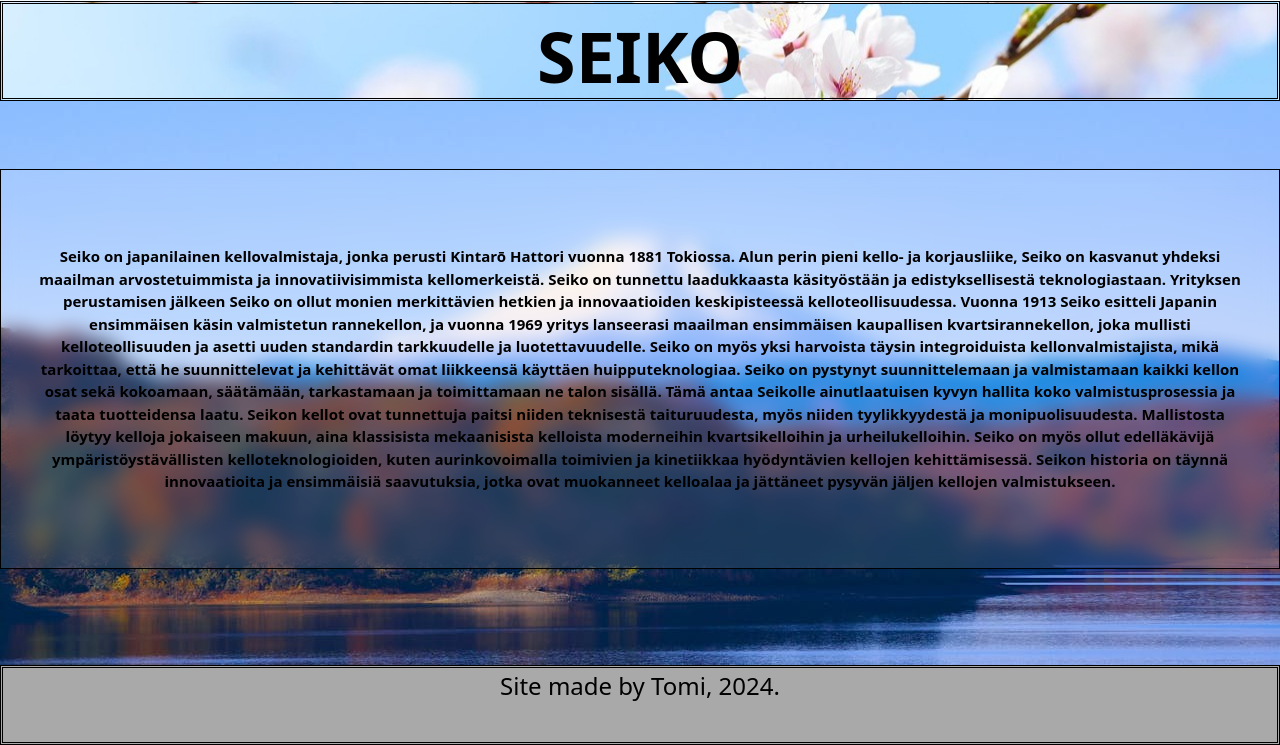
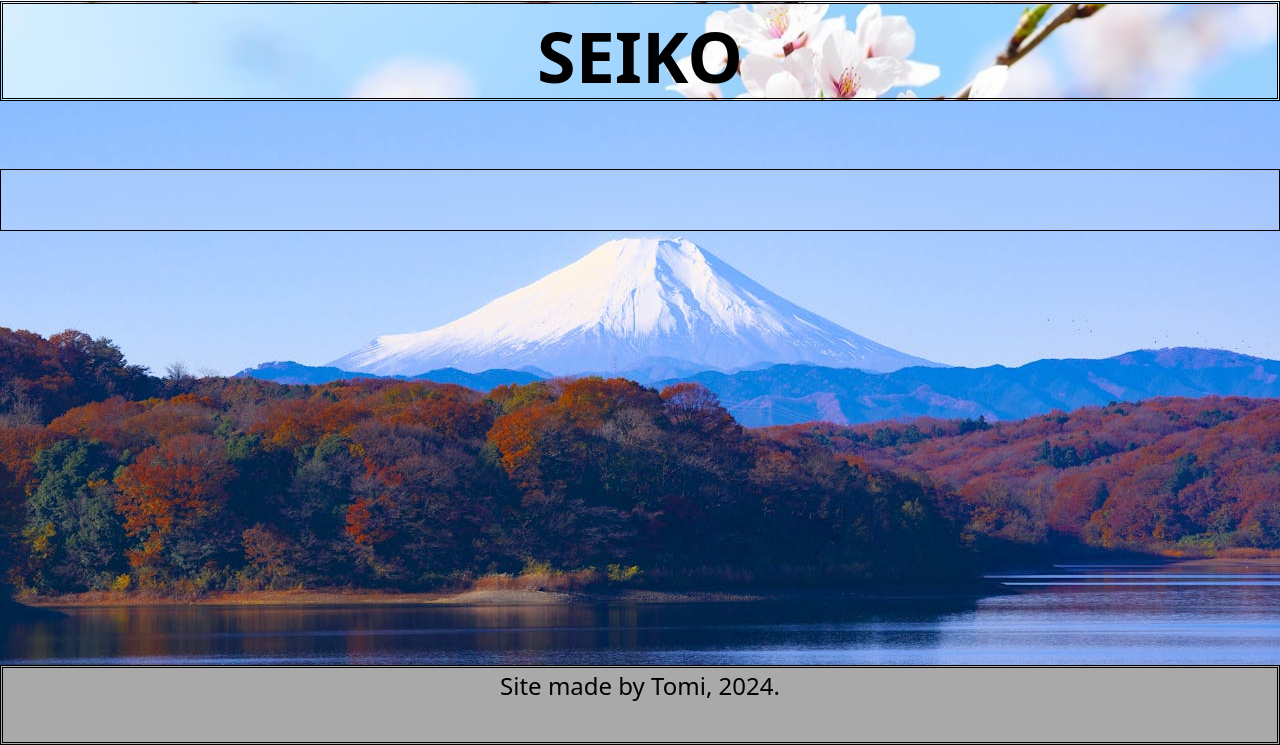
Before and after one commit to T0m1H/Kevat_2024, a plain HTML site: page Tehtävä_12B/seiko.html in a window 1280 px wide. Shown: the part 55-800 px from the top of the page. Drawn offline with nearby package versions, Linux system fonts and the light colour scheme.

Commit message:
muutoksia

```diff
--- a/Tehtävä_12B/seiko.html
+++ b/Tehtävä_12B/seiko.html
@@ -30,22 +30,13 @@
     <header class="japan">SEIKO</header>
     <br>
     <br>
+    <article class="laatikko">
 
-    <p class="laatikko">
-        Seiko on japanilainen kellovalmistaja, jonka perusti Kintarō Hattori vuonna 1881 Tokiossa.
-        Alun perin pieni kello- ja korjausliike, Seiko on kasvanut yhdeksi maailman arvostetuimmista ja innovatiivisimmista kellomerkeistä.
-        Seiko on tunnettu laadukkaasta käsityöstään ja edistyksellisestä teknologiastaan.
-        Yrityksen perustamisen jälkeen Seiko on ollut monien merkittävien hetkien ja innovaatioiden keskipisteessä kelloteollisuudessa.
-        Vuonna 1913 Seiko esitteli Japanin ensimmäisen käsin valmistetun rannekellon, ja vuonna 1969 yritys lanseerasi maailman ensimmäisen kaupallisen kvartsirannekellon,
-         joka mullisti kelloteollisuuden ja asetti uuden standardin tarkkuudelle ja luotettavuudelle.
-        Seiko on myös yksi harvoista täysin integroiduista kellonvalmistajista, mikä tarkoittaa, että he suunnittelevat ja kehittävät omat liikkeensä käyttäen huipputeknologiaa.
-         Seiko on pystynyt suunnittelemaan ja valmistamaan kaikki kellon osat sekä kokoamaan, säätämään, tarkastamaan ja toimittamaan ne talon sisällä.
-         Tämä antaa Seikolle ainutlaatuisen kyvyn hallita koko valmistusprosessia ja taata tuotteidensa laatu.
-        Seikon kellot ovat tunnettuja paitsi niiden teknisestä taituruudesta, myös niiden tyylikkyydestä ja monipuolisuudesta. Mallistosta löytyy kelloja jokaiseen makuun,
-         aina klassisista mekaanisista kelloista moderneihin kvartsikelloihin ja urheilukelloihin. Seiko on myös ollut edelläkävijä ympäristöystävällisten kelloteknologioiden,
-         kuten aurinkovoimalla toimivien ja kinetiikkaa hyödyntävien kellojen kehittämisessä.
-        Seikon historia on täynnä innovaatioita ja ensimmäisiä saavutuksia, jotka ovat muokanneet kelloalaa ja jättäneet pysyvän jäljen kellojen valmistukseen. </p>
 
+    </article>
+
+    <br>
+    <br>
 
 
 
--- a/Tehtävä_12B/styles.css
+++ b/Tehtävä_12B/styles.css
@@ -3,13 +3,14 @@ footer {
     left: 0;
     bottom: 0;
     width: 100%;
-    height:10%;
+    height: 10%;
     background-color: darkgrey;
     color: white;
     text-align: center;
     font-size: x-large;
     border-style: double; color: black;
 }
+
 
 .etusivu {
     text-align: center;
@@ -44,10 +45,11 @@ footer {
     border: 1px solid black;
     position: absolute;
     width: 100%;
-    height: 50%;
+
     padding: 30px;
     text-align: center;
     color: black;
     font-size: 15px;
     font-weight: bold;
+    min-width: 600px; max-width: 1280px;
   }
```
